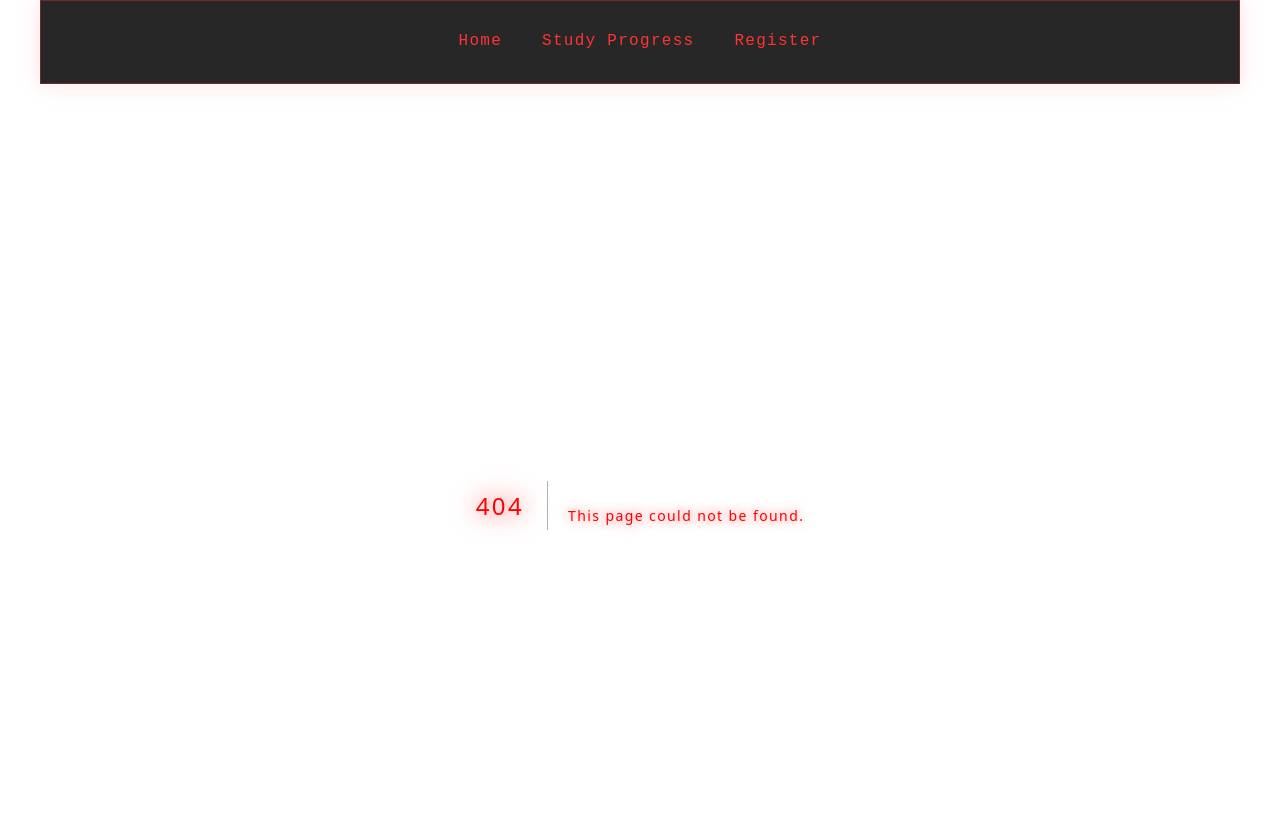
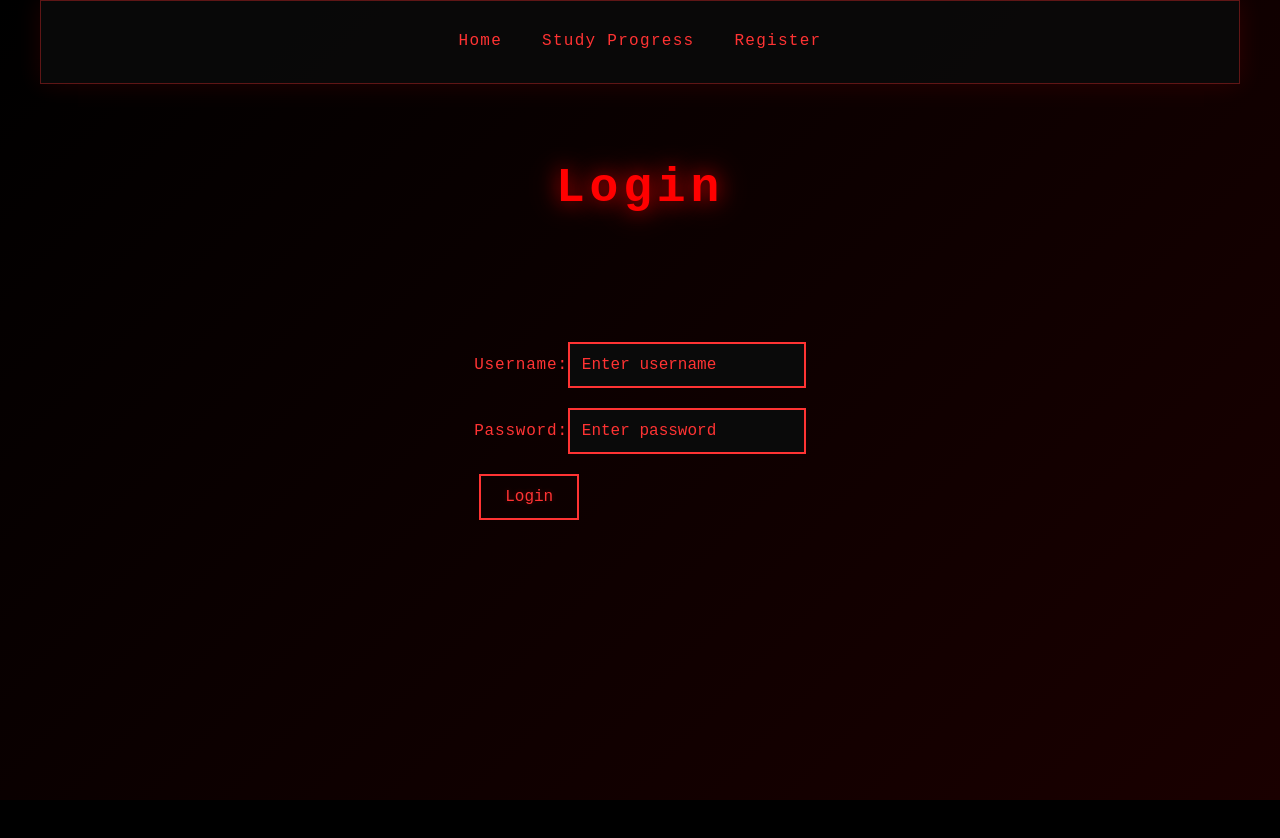
Before and after one commit to Senne-Derom/DevTrack, a Next.js app in the folder Frontend/devtrack/: page /login in a window 1280 px wide. Before the commit this address had no page. Shown: the top 838 px of the page. After the commit the page ends 800 px from the top, so only its background shows below. Built offline with nearby package versions, Linux system fonts and the light colour scheme.

Commit message:
add login page

```diff
--- /dev/null
+++ b/Frontend/devtrack/app/login/page.tsx
@@ -0,0 +1,9 @@
+import LoginOverview from "@/components/login/LoginOverview";
+
+export default function loginPage() {
+    return (
+        <div>
+            <LoginOverview />
+        </div>
+    )
+}
--- /dev/null
+++ b/Frontend/devtrack/components/login/LoginOverview.tsx
@@ -0,0 +1,18 @@
+export default function LoginOverview() {
+    return (
+        <>
+            <h1 className="page-header">Login</h1>
+            <form>
+                <div>
+                    <label htmlFor="usernameInput">Username:</label>
+                    <input type="text" id="usernameInput" name="username" placeholder="Enter username" required/>
+                </div>
+                <div>
+                    <label htmlFor="passwordInput">Password:</label>
+                    <input type="password" id="passwordInput" name="password" placeholder="Enter password" required/>
+                </div>
+                <button type="submit">Login</button>
+            </form>
+        </>
+    )
+}
```
